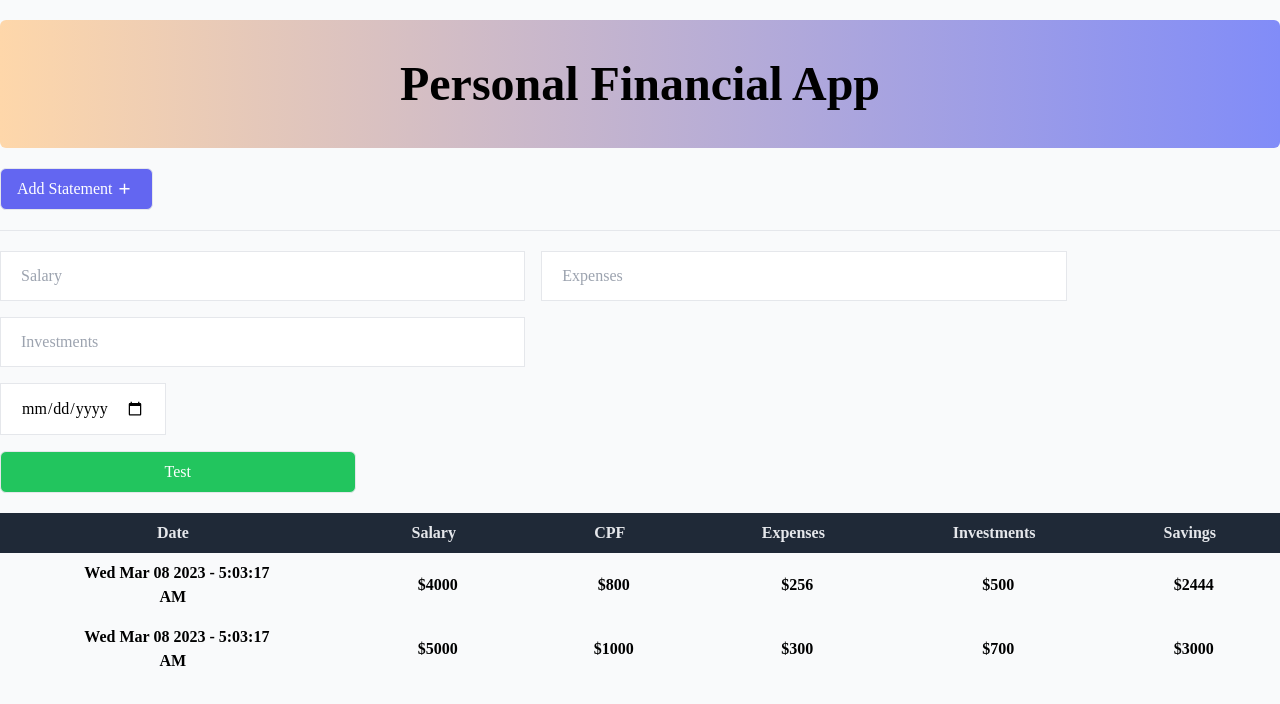
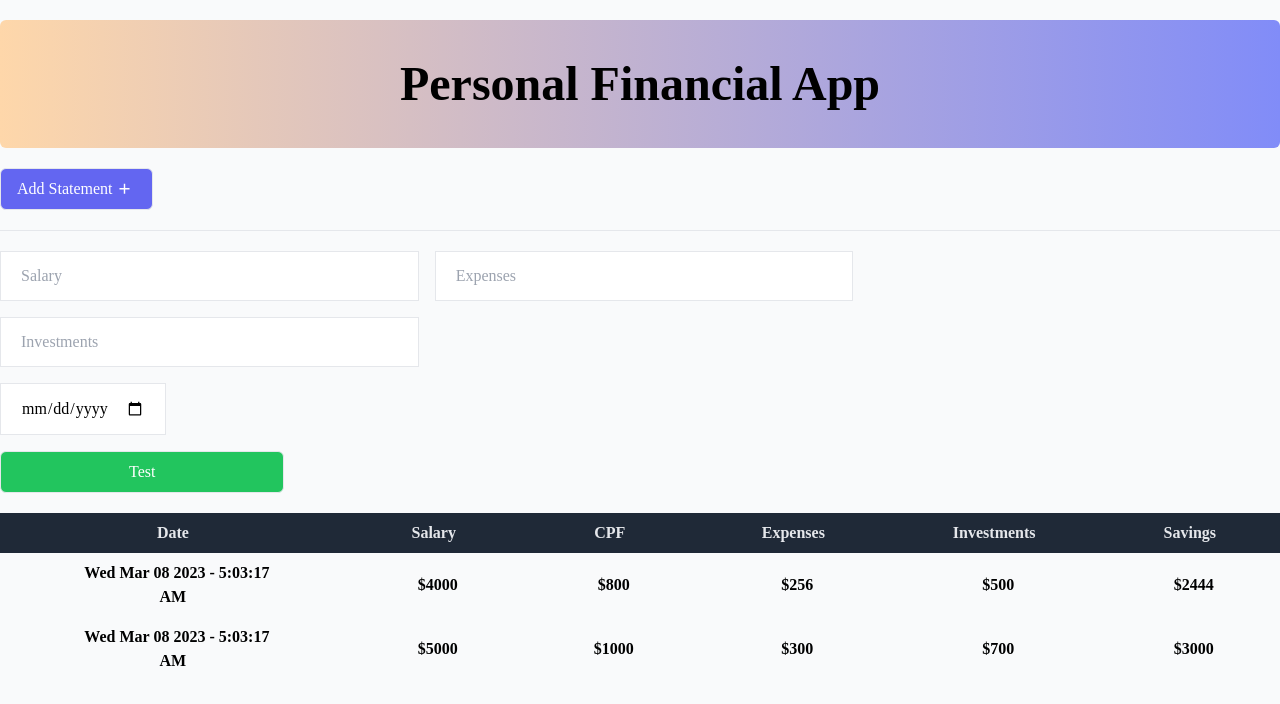
Before and after one commit to collich/Next-Personal-Financial-Tracking, a Next.js app: page / in a window 1280 px wide. Shown: the top 704 px of the page. Built offline with nearby package versions, Linux system fonts and the light colour scheme; a web font is replaced by a local one.

Commit message:
Added reusable Input

```diff
--- a/components/Form.js
+++ b/components/Form.js
@@ -1,27 +1,18 @@
 'use client'
 
+import InputForm from "./InputForm"
 import Button from "./Button"
 
 const Form = () => {
   return (
-    <form className="grid w-5/6 gap-4">
+    <form className="grid w-4/6 gap-4">
         <div className="grid lg:grid-cols-2 gap-4">
-            <div className="input-type">
-                <input type="number" className="border w-full px-5 py-3 focus:outline-none" placeholder="Salary"/>
-            </div>
-
-            <div className="input-type">
-                <input type="number" className="border w-full px-5 py-3 focus:outline-none" placeholder="Expenses"/>
-            </div>
-
-            <div className="input-type">
-                <input type="number" className="border w-full px-5 py-3 focus:outline-none" placeholder="Investments"/>
-            </div>
+            <InputForm className="w-full" type="number" placeholder="Salary"/>
+            <InputForm className="w-full" type="number" placeholder="Expenses"/>
+            <InputForm className="w-full" type="number" placeholder="Investments"/>
         </div>
 
-        <div className="input-type">
-            <input type="date" className="border px-5 py-3 focus:outline-none" placeholder="Investments"/>
-        </div>
+        <InputForm type="date"/>
 
         <Button className="flex justify-center text-md w-2/6 bg-green-500 text-white hover:bg-gray-100 hover:border-green-500 hover:text-green-500">Test</Button>
     </form>
--- /dev/null
+++ b/components/InputForm.js
@@ -0,0 +1,14 @@
+'use client'
+import classNames from "classnames"
+
+const InputForm = ({type, placeholder, className}) => {
+  const classes = classNames("border px-5 py-3 focus:outline-none", className)
+
+  return (
+    <div className="input-type">
+        <input type={type} className={classes} placeholder={placeholder}/>
+    </div>
+  )
+}
+
+export default InputForm
```
